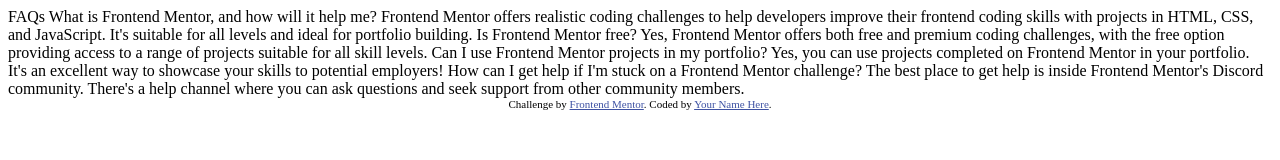
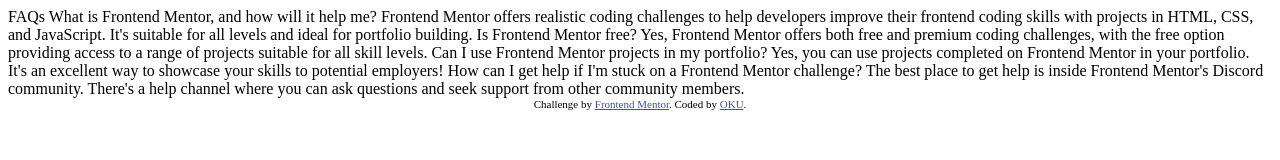
Before and after one commit to Okubasufrank/faq-accordion, a plain HTML site: page index.html in a window 1280 px wide. Drawn offline with Linux system fonts and the light colour scheme.

Commit message:
creating js and css files

```diff
--- a/index.html
+++ b/index.html
@@ -42,7 +42,7 @@
 
   <div class="attribution">
     Challenge by <a href="https://www.frontendmentor.io?ref=challenge" target="_blank">Frontend Mentor</a>.
-    Coded by <a href="#">Your Name Here</a>.
+    Coded by <a href="#">OKU</a>.
   </div>
 </body>
 </html>
```
Also changed, not shown: assets/index.css (added), script.js (added).
